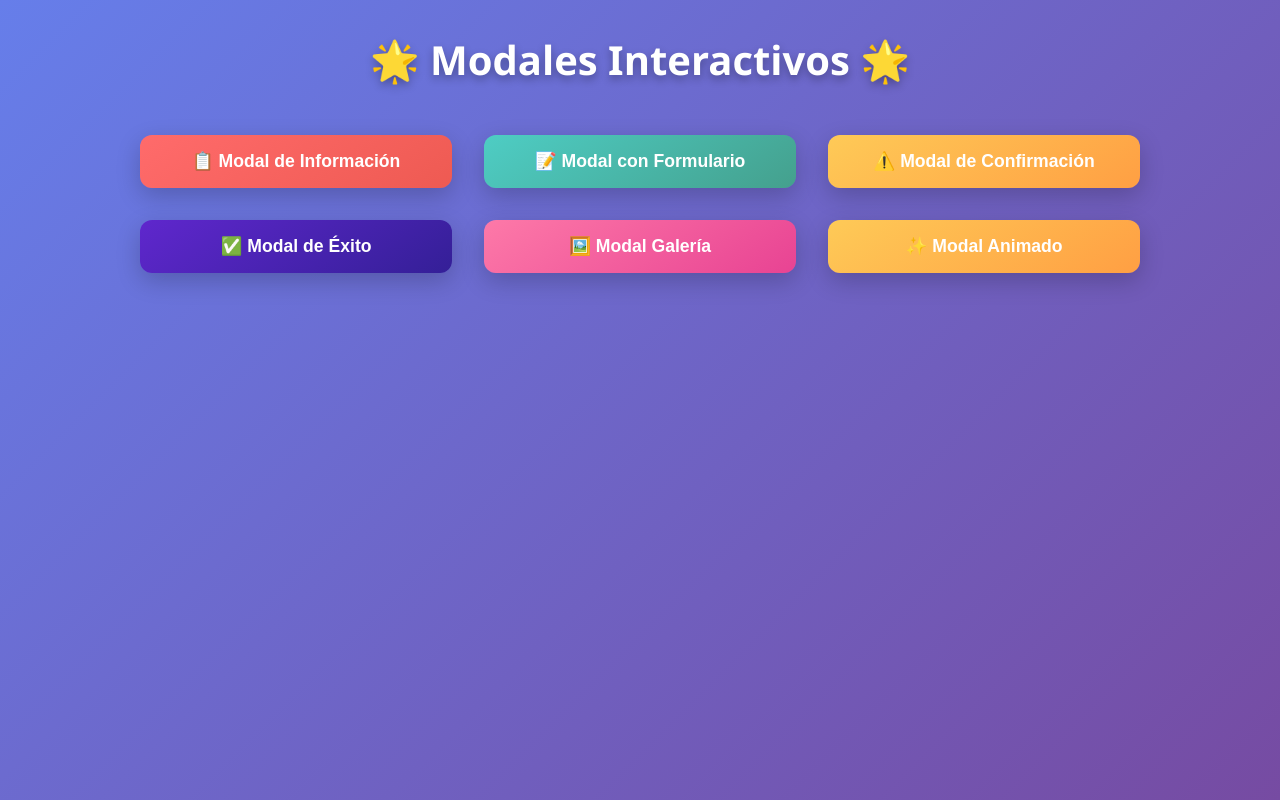
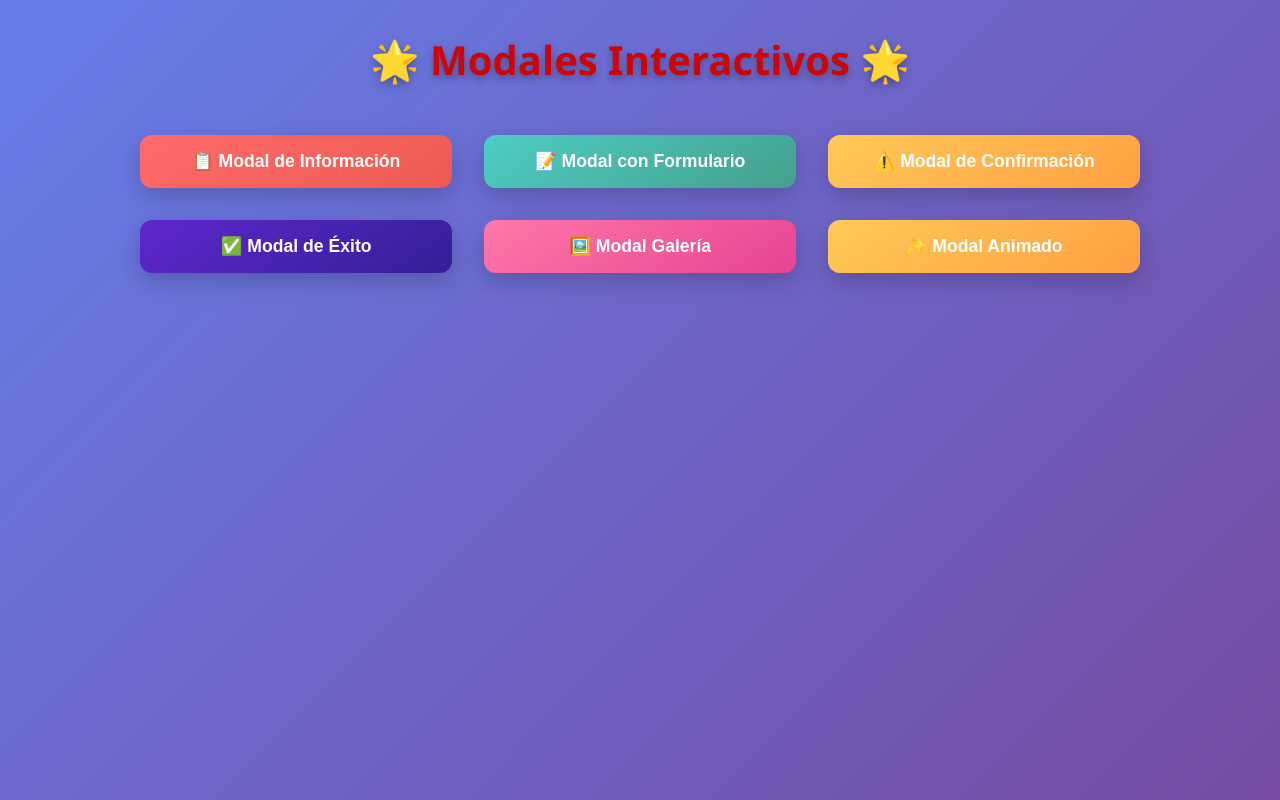
Before and after one commit to Omar202204/my_personal_web, a plain HTML site: page src/index.html in a window 1280 px wide. Drawn offline with Linux system fonts and the light colour scheme.

Commit message:
Cambio color titulo

```diff
--- a/src/index.html
+++ b/src/index.html
@@ -22,7 +22,7 @@
         }
 
         h1 {
-            color: white;
+            color: rgb(206, 5, 5);
             margin-bottom: 3rem;
             font-size: 2.5rem;
             text-shadow: 0 4px 8px rgba(0,0,0,0.3);
```
